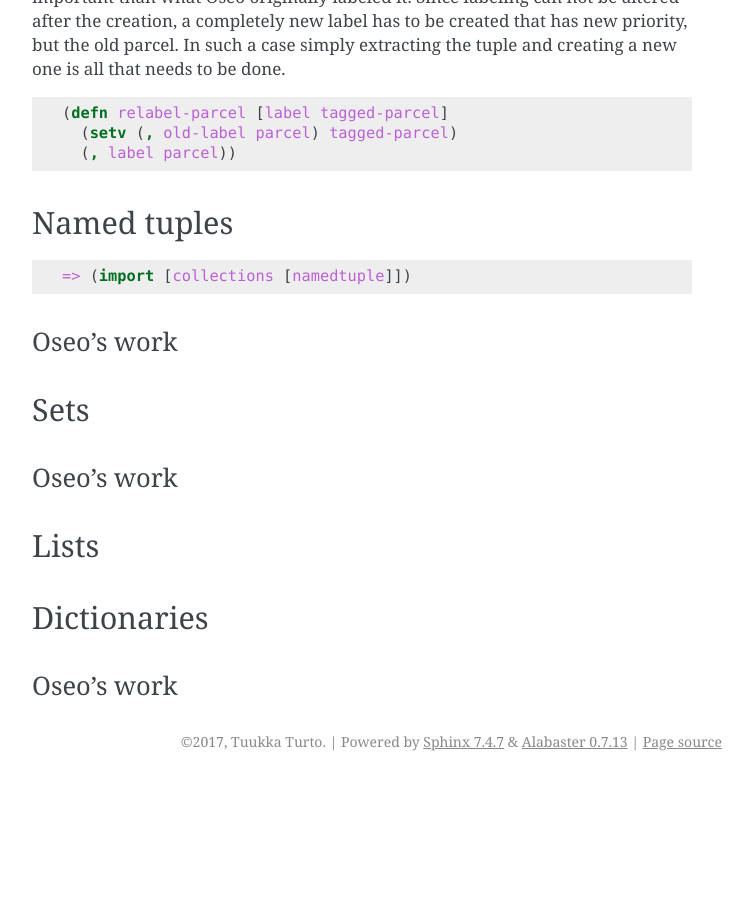
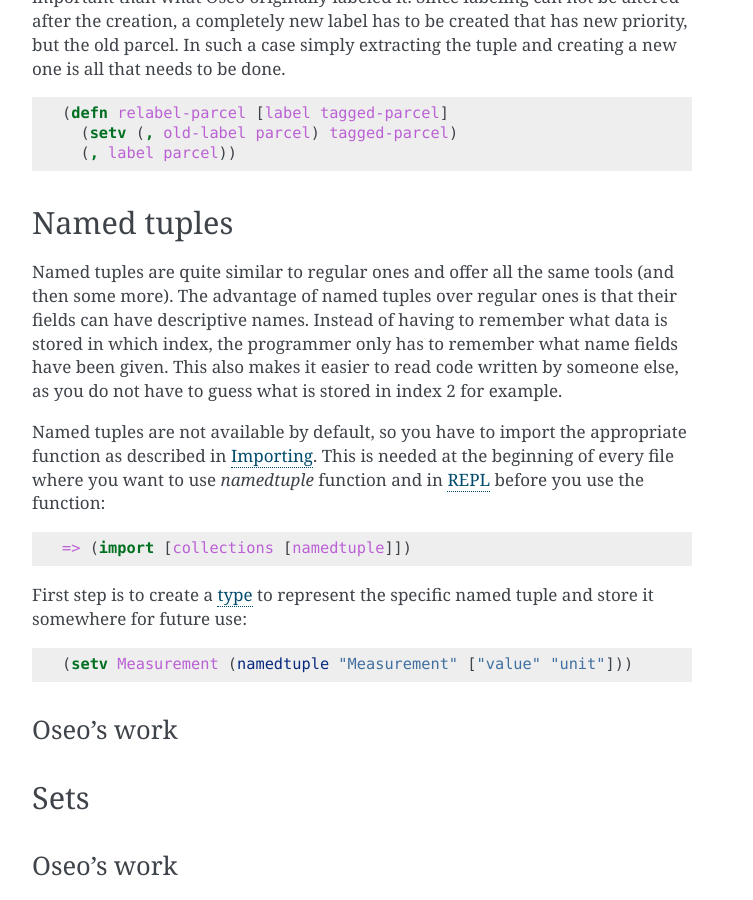
Before and after one commit to tuturto/hy-files, a Sphinx documentation site: the page built from doc/source/data_structures.rst, in a window 1280 px wide and 900 px high, scrolled down 4029 px. Shown: the whole window, without its empty margins (388-1141 px from the left). Built offline with Sphinx 7.4.7, drawn with Linux system fonts in a browser that asks for light colours; before the commit the page ends 4810 px from its top, so only the background shows below that.

Commit message:
Working with data structures

```diff
--- a/doc/source/crash_course.rst
+++ b/doc/source/crash_course.rst
@@ -2,3 +2,8 @@
 
 Crash Course
 ============
+
+.. _crash-course-repl:
+
+Read-Eval-Print-Loop
+--------------------
--- a/doc/source/data_structures.rst
+++ b/doc/source/data_structures.rst
@@ -231,13 +231,37 @@ tuple and creating a new one is all that needs to be done.
 Named tuples
 ------------
 
+Named tuples are quite similar to regular ones and offer all the same tools
+(and then some more). The advantage of named tuples over regular ones is that
+their fields can have descriptive names. Instead of having to remember what
+data is stored in which index, the programmer only has to remember what name
+fields have been given. This also makes it easier to read code written by
+someone else, as you do not have to guess what is stored in index 2 for
+example.
+
+Named tuples are not available by default, so you have to import the
+appropriate function as described in :ref:`modules-and-packages-importing`.
+This is needed at the beginning of every file where you want to use
+*namedtuple* function and in :ref:`REPL <crash-course-repl>` before you use
+the function:
+
+.. code-block:: hylang
+
+   => (import [collections [namedtuple]])
+
+First step is to create a :ref:`type <variables-types>` to represent the
+specific named tuple and store it somewhere for future use:
+
+.. code-block:: hylang
+
+   (setv Measurement (namedtuple "Measurement" ["value" "unit"]))
+
+
+
 .. index::
    single: datastructures; set
 .. _data-structures-sets:
 
-.. code-block:: hylang
-
-   => (import [collections [namedtuple]])
 
 Oseo's work
 +++++++++++
--- a/doc/source/modules_and_packages.rst
+++ b/doc/source/modules_and_packages.rst
@@ -2,3 +2,8 @@
 
 Modules and Packages
 ====================
+
+.. _modules-and-packages-importing:
+
+Importing
+---------
```
